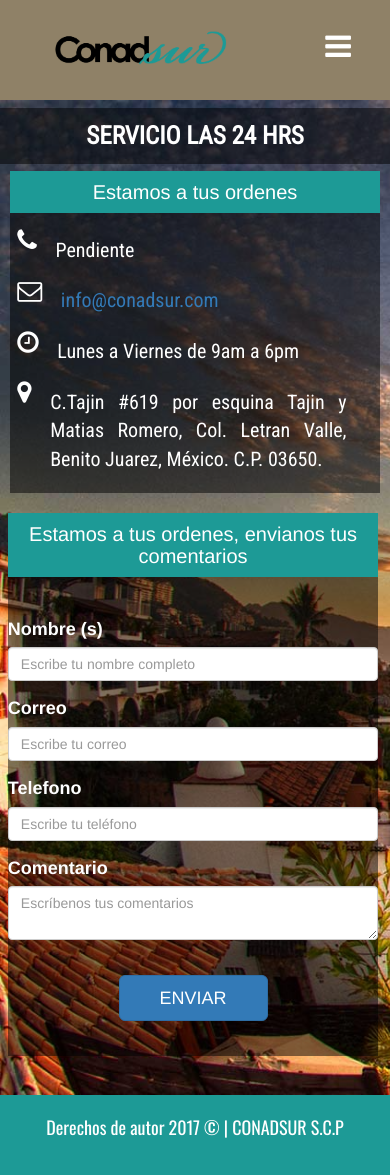
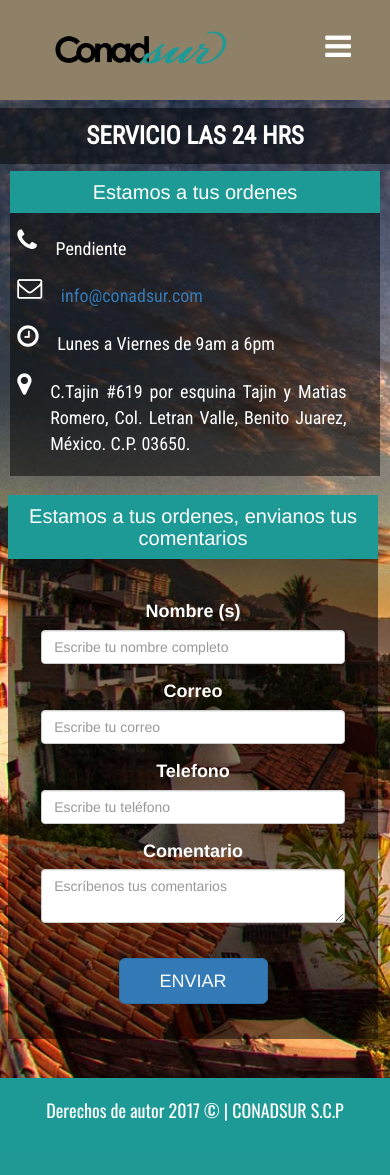
Before and after one commit to esteban1234/conadsur, a PHP site: page /vistas/contacto.php in a window 390 px wide. After the commit the page ends 1121 px from the top, so only its background shows below. Run offline with PHP 8.4, Linux system fonts and the light colour scheme.

Commit message:
UPDATE V1.2

```diff
--- a/css/estilos.css
+++ b/css/estilos.css
@@ -403,7 +403,6 @@ hr{
     font-weight:bold
 }
 .boton2{
-    /*outline: 2px red solid;*/
     text-align: center;
     width: 100%;
     margin-top: 5%;
@@ -711,10 +710,15 @@ footer p{
 	padding: 10px 0px;
 	margin-top: 0px;
 }
+
 .text-f{
 	color: #fff;
 	font-size: 18px;
+    text-align: right;
 }
-.btne{
-	margin-left: 155%;
+
+
+
+.center{
+    text-align: center;
 }
--- a/css/responsivo.css
+++ b/css/responsivo.css
@@ -177,6 +177,12 @@
     .dos p{
         text-align: justify;
     }
+
+   .opciones{
+        width: 100%;
+        background-size: 100% 100%;
+        background-repeat: no-repeat;
+    }
     /**************END SERVICIOS***************/
 
     /**************DISEÑO CONTACTO***************/
@@ -205,8 +211,12 @@
         font-size: 25px;
     }
 
+    .text-f{
+        text-align: center;
+    }
+
     .num, .direc{
-        font-size: 20px;
+        font-size: 18px;
     }
 
     .direc{
@@ -418,6 +428,10 @@
     .dos p{
         text-align: justify;
     }
+
+    .opciones{
+        height: 100%;
+    }
     /**************END SERVICIOS***************/
 
     /**************DISEÑO CONTACTO***************/
@@ -462,6 +476,10 @@
 
      .formulario h2{
         font-size: 20px;
+    }
+
+    .text-f{
+        text-align: center;
     }
 
     .boton{
@@ -654,6 +672,10 @@
     .dos p{
         text-align: justify;
     }
+
+    .opciones{
+        height: 100%;
+    }
     /**************END SERVICIOS***************/
 
      /**************DISEÑO CONTACTO***************/
@@ -701,6 +723,12 @@
         font-size: 20px;
     }
 
+    .text-f{
+        text-align: center;
+        margin: 0px;
+        padding: 0px;
+    }
+
     .boton{
         text-align: center;
     }
@@ -708,6 +736,7 @@
     .btne{
         margin: 0px;
     }
+
 
     /****************END CONTACTO***************/
 
@@ -869,10 +898,13 @@
         margin-bottom: 5%;
     }
 
+    .iconotel i{
+        font-size: 36px;
+    }
 
-    .iconotel i{
-        font-size: 25px;
-    }
+    .text-f{
+        text-align: center;}
+
 
     .boton{
         text-align: center;
--- a/vistas/contacto.php
+++ b/vistas/contacto.php
@@ -61,35 +61,32 @@
 
 			<!-- Text input-->
 			<div class="form-group">
-			  <label class="col-md-4 control-label text-f" for="textinput">Nombre (s)</label>
-			  <div class="col-md-6">
-			  <input id="textinput" name="nombre" type="text" placeholder="Escribe tu nombre completo" class="form-control input-md" required="">
-
+			  <label class="col-xs-12 col-sm-12 col-md-4 text-f" for="textinput">Nombre (s)</label>
+			  <div class="col-xs-10 col-xs-offset-1 col-sm-10 col-xs-offset-1 col-md-6 col-md-offset-0">
+			  	<input id="textinput" name="nombre" type="text" placeholder="Escribe tu nombre completo" class="form-control input-md" required="">
 			  </div>
 			</div>
 
 			<!-- Text input-->
 			<div class="form-group">
-			  <label class="col-md-4 control-label text-f" for="textinput">Correo</label>
-			  <div class="col-md-6">
-			  <input id="textinput" name="correo" type="text" placeholder="Escribe tu correo" class="form-control input-md" required="">
-
+			  <label class="col-xs-12 col-sm-12 col-md-4 text-f" for="textinput">Correo</label>
+			  <div class="col-xs-10 col-xs-offset-1 col-sm-10 col-xs-offset-1  col-md-6 col-md-offset-0">
+			  	<input id="textinput" name="correo" type="text" placeholder="Escribe tu correo" class="form-control input-md" required="">
 			  </div>
 			</div>
 
 			<!-- Text input-->
 			<div class="form-group">
-			  <label class="col-md-4 control-label text-f" for="textinput">Telefono</label>
-			  <div class="col-md-6">
-			  <input id="textinput" name="telefono" type="text" placeholder="Escribe tu teléfono" class="form-control input-md" required="">
-
+			  <label class="col-xs-12 col-sm-12 col-md-4 text-f" for="textinput">Telefono</label>
+			  <div class="col-xs-10 col-xs-offset-1 col-sm-10 col-sm-offset-1 col-md-6 col-md-offset-0">
+			  	<input id="textinput" name="telefono" type="text" placeholder="Escribe tu teléfono" class="form-control input-md" required="">
 			  </div>
 			</div>
 
 			<!-- Textarea -->
 			<div class="form-group">
-			  <label class="col-md-4 control-label text-f" for="textarea">Comentario</label>
-			  <div class="col-md-6">
+			  <label class="col-xs-12 col-sm-12 col-md-4 text-f" for="textarea">Comentario</label>
+			  <div class="col-xs-10 col-xs-offset-1 col-sm-10 col-sm-offset-1 col-md-6 col-md-offset-0">
 			   <textarea class="form-control" id="textarea" name="comentario" placeholder="Escríbenos tus comentarios"></textarea>
 			  </div>
 			</div>
@@ -98,7 +95,7 @@
 
 			<!-- Button -->
 			<div class="form-group boton">
-			  <div class="col-xs-12 col-md-4">
+			  <div class="col-xs-12 col-md-12 center">
 			    <button type="submit" id="singlebutton" name="singlebutton" class="btn btn-primary btn-lg btne">ENVIAR</button>
 			  </div>
 			</div>
```
